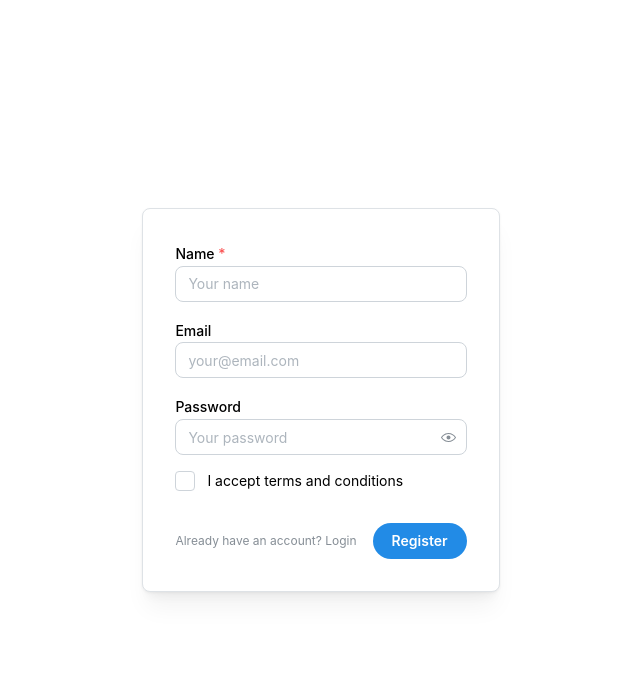
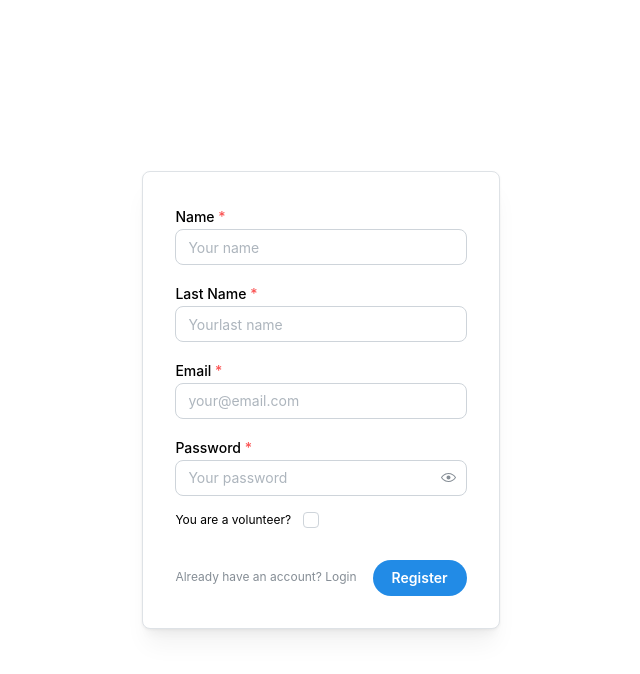
Before and after one commit to fabaguirre/animal-shelter-client, a React (Vite) app: page /login in a window 1280 px wide. Both pictures are taken after a click on the button "Don't have an account? Register". Shown: the top 674 px of the page, without its empty margins (319-959 px from the left). Built offline with nearby package versions, Linux system fonts and the light colour scheme.

Commit message:
✨ chore: Refactor LoginForm component and add registration functionality

```diff
--- a/src/components/LoginForm.tsx
+++ b/src/components/LoginForm.tsx
@@ -1,6 +1,11 @@
 import { useToggle, upperFirst } from '@mantine/hooks';
 import { useForm } from '@mantine/form';
-import { TextInput, PasswordInput, Group, Button, Checkbox, Anchor, Stack } from '@mantine/core';
+import { TextInput, PasswordInput, Group, Button, Anchor, Stack, Checkbox } from '@mantine/core';
+
+const ROLES = {
+  ADOPTER: 'adopter',
+  VOLUNTEER: 'volunteer',
+} as const;
 
 export default function LoginCard() {
   const [type, toggle] = useToggle(['login', 'register']);
@@ -9,9 +14,10 @@ export default function LoginCard() {
     mode: 'uncontrolled',
     initialValues: {
       email: '',
-      name: '',
+      firstName: '',
+      lastName: '',
       password: '',
-      terms: false,
+      isVolunteer: false,
     },
 
     validate: {
@@ -23,28 +29,53 @@ export default function LoginCard() {
       },
       password: (value) =>
         value.length >= 6 ? null : 'Password should include at least 6 characters',
-      terms: (value) => (value ? null : 'You should accept terms and conditions'),
     },
   });
 
   const handleSubmit = (values: typeof form.values) => {
-    console.debug('🚀 ~ handleSubmit ~ values:', values);
+    const API_URL = import.meta.env.VITE_API_URL;
+    const input: Record<string, unknown> = {
+      email: values.email,
+      password: values.password,
+    };
+
+    if (type === 'register') {
+      input.first_name = values.firstName;
+      input.last_name = values.lastName;
+      input.role = values.isVolunteer ? ROLES.VOLUNTEER : ROLES.ADOPTER;
+    }
+
+    fetch(API_URL.concat('/api/auth/', type, '/'), {
+      method: 'POST',
+      headers: { 'Content-Type': 'application/json' },
+      body: JSON.stringify(input),
+    });
   };
 
   return (
     <form onSubmit={form.onSubmit(handleSubmit)}>
       <Stack>
         {type === 'register' && (
+          <>
             <TextInput
               required
               label="Name"
               placeholder="Your name"
               radius="md"
-            {...form.getInputProps('name')}
+              {...form.getInputProps('firstName')}
             />
+            <TextInput
+              required
+              label="Last Name"
+              placeholder="Yourlast name"
+              radius="md"
+              {...form.getInputProps('lastName')}
+            />
+          </>
         )}
 
         <TextInput
+          withAsterisk={type === 'register'}
           label="Email"
           placeholder="your@email.com"
           radius="md"
@@ -52,6 +83,7 @@ export default function LoginCard() {
         />
 
         <PasswordInput
+          withAsterisk={type === 'register'}
           label="Password"
           placeholder="Your password"
           radius="md"
@@ -59,7 +91,12 @@ export default function LoginCard() {
         />
 
         {type === 'register' && (
-          <Checkbox label="I accept terms and conditions" {...form.getInputProps('terms')} />
+          <Checkbox
+            size="xs"
+            label={`You are a ${ROLES.VOLUNTEER}?`}
+            labelPosition="left"
+            {...form.getInputProps('role')}
+          />
         )}
       </Stack>
 
```
Lines whose indentation alone changed are shown as unchanged.
